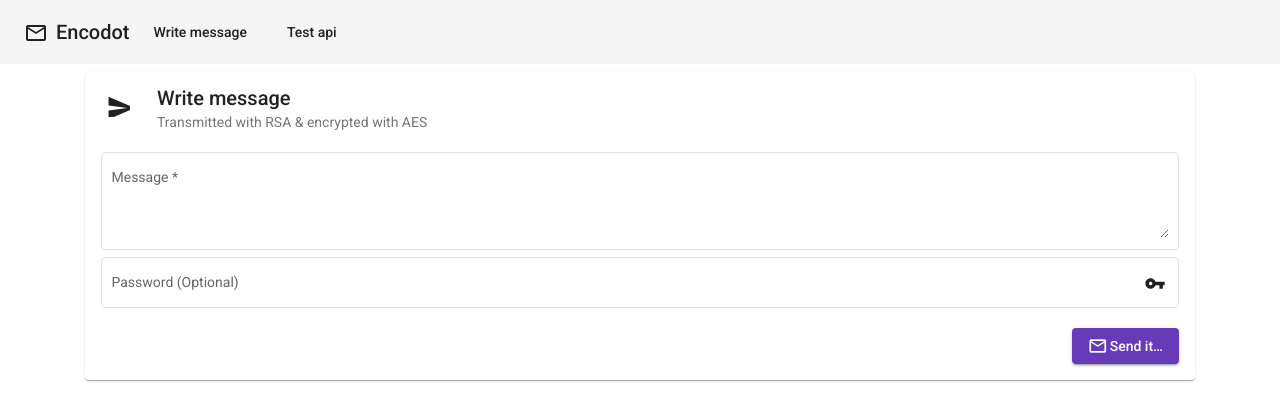
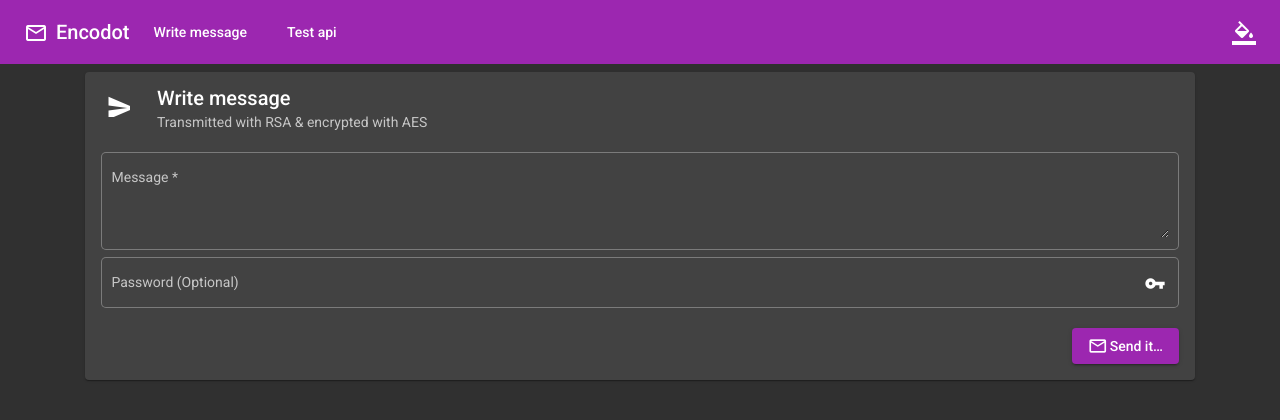
Before and after one commit to encodot/encodot-app, an Angular app: page /write-message in a window 1280 px wide. Shown: the top 420 px of the page. Built offline with nearby package versions, Linux system fonts and the light colour scheme.

Commit message:
Refactored styles & added theme switcher button

```diff
--- a/angular.json
+++ b/angular.json
@@ -28,8 +28,27 @@
             ],
             "styles": [
               "./node_modules/bootstrap/dist/css/bootstrap-grid.min.css",
-              "./node_modules/@angular/material/prebuilt-themes/deeppurple-amber.css",
-              "src/styles/main.scss"
+              "src/styles/main.scss",
+              {
+                "inject": false,
+                "input": "src/styles/themes/pink-bluegrey.scss",
+                "bundleName": "pink-bluegrey"
+              },
+              {
+                "inject": false,
+                "input": "src/styles/themes/deeppurple-amber.scss",
+                "bundleName": "deeppurple-amber"
+              },
+              {
+                "inject": false,
+                "input": "src/styles/themes/indigo-pink.scss",
+                "bundleName": "indigo-pink"
+              },
+              {
+                "inject": false,
+                "input": "src/styles/themes/purple-green.scss",
+                "bundleName": "purple-green"
+              }
             ],
             "scripts": [],
             "allowedCommonJsDependencies": [
--- a/src/app/toolbar/toolbar.component.html
+++ b/src/app/toolbar/toolbar.component.html
@@ -1,4 +1,4 @@
-<mat-toolbar>
+<mat-toolbar color="primary">
 
   <button mat-icon-button>
     <mat-icon>mail_outline</mat-icon>
@@ -14,4 +14,8 @@
     Test api
   </a>
 
+  <div class="flex-grow-1"></div>
+
+  <app-theme-picker></app-theme-picker>
+
 </mat-toolbar>
--- a/src/app/toolbar/toolbar.module.ts
+++ b/src/app/toolbar/toolbar.module.ts
@@ -4,6 +4,7 @@
 import { MatIconModule } from '@angular/material/icon';
 import { MatToolbarModule } from '@angular/material/toolbar';
 import { RouterModule } from '@angular/router';
+import { ThemePickerModule } from '@shared/theme-picker';
 import { ToolbarComponent } from './toolbar.component';
 
 @NgModule({
@@ -13,6 +14,7 @@
   imports: [
     CommonModule,
     RouterModule,
+    ThemePickerModule,
     MatToolbarModule,
     MatIconModule,
     MatButtonModule
--- a/src/index.html
+++ b/src/index.html
@@ -10,7 +10,7 @@
   <link href="https://fonts.googleapis.com/css2?family=Roboto:wght@300;400;500&display=swap" rel="stylesheet">
   <link href="https://fonts.googleapis.com/icon?family=Material+Icons" rel="stylesheet">
 </head>
-<body class="mat-typography">
+<body class="mat-typography encodot-background">
   <app-root></app-root>
 </body>
 </html>
--- /dev/null
+++ b/src/styles/_app-theme.scss
@@ -0,0 +1,14 @@
+@use '@angular/material' as mat;
+@use './mat-card';
+@use 'sass:map';
+
+// Styles for the docs app that are based on the current theme.
+@mixin theme($theme) {
+  $background: map.get($theme, background);
+
+  .encodot-background {
+    background: mat.get-color-from-palette($background, background);
+  }
+
+  @include mat-card.theme($theme);
+}
--- a/src/styles/_mat-card.scss
+++ b/src/styles/_mat-card.scss
@@ -1,7 +1,17 @@
-mat-card.info {
-  background-color: #4a00ff1a;
+@use '@angular/material' as mat;
+@use 'sass:map';
+
+@mixin theme($theme) {
+  $primary: map.get($theme, primary);
+  $error: map.get($theme, warn);
+
+  mat-card.info {
+    background-color: #4a00ff1a;
+    background-color: rgba(mat.get-color-from-palette($primary, lighter), 0.5);
+  }
+
+  mat-card.error {
+    background-color: rgba(#ffc8cb, 0.75);
+    color: black;
+  }
 }
-
-mat-card.error {
-  background-color: #ff11001a;
-}
--- a/src/styles/main.scss
+++ b/src/styles/main.scss
@@ -1,7 +1,10 @@
-@import "cursor";
-@import "mat-card";
-@import "mat-icon";
-@import "util";
+@use '@angular/material' as mat;
+@use "./themes/indigo-pink.scss";
+@use "cursor";
+@use "mat-icon";
+@use "util";
+
+@include mat.core();
 
 html, body {
   height: 100%;
--- /dev/null
+++ b/src/styles/themes/deeppurple-amber.scss
@@ -0,0 +1,10 @@
+@use '@angular/material' as mat;
+@use '../app-theme';
+
+// Define the light theme.
+$_primary: mat.define-palette(mat.$deep-purple-palette);
+$_accent:  mat.define-palette(mat.$amber-palette, A200, A100, A400);
+$_theme: mat.define-light-theme($_primary, $_accent);
+
+@include mat.all-component-themes($_theme);
+@include app-theme.theme($_theme);
--- /dev/null
+++ b/src/styles/themes/indigo-pink.scss
@@ -0,0 +1,10 @@
+@use '@angular/material' as mat;
+@use '../app-theme';
+
+// Define the light theme.
+$_primary: mat.define-palette(mat.$indigo-palette);
+$_accent:  mat.define-palette(mat.$pink-palette, A200, A100, A400);
+$_theme: mat.define-light-theme($_primary, $_accent);
+
+@include mat.all-component-themes($_theme);
+@include app-theme.theme($_theme);
--- /dev/null
+++ b/src/styles/themes/pink-bluegrey.scss
@@ -0,0 +1,10 @@
+@use '@angular/material' as mat;
+@use '../app-theme';
+
+// Define the dark theme.
+$_primary: mat.define-palette(mat.$pink-palette);
+$_accent:  mat.define-palette(mat.$blue-grey-palette);
+$_theme: mat.define-dark-theme($_primary, $_accent);
+
+@include mat.all-component-themes($_theme);
+@include app-theme.theme($_theme);
--- /dev/null
+++ b/src/styles/themes/purple-green.scss
@@ -0,0 +1,10 @@
+@use '@angular/material' as mat;
+@use '../app-theme';
+
+// Define the dark theme.
+$_primary: mat.define-palette(mat.$purple-palette);
+$_accent:  mat.define-palette(mat.$green-palette, A200, A100, A400);
+$_theme: mat.define-dark-theme($_primary, $_accent);
+
+@include mat.all-component-themes($_theme);
+@include app-theme.theme($_theme);
```
